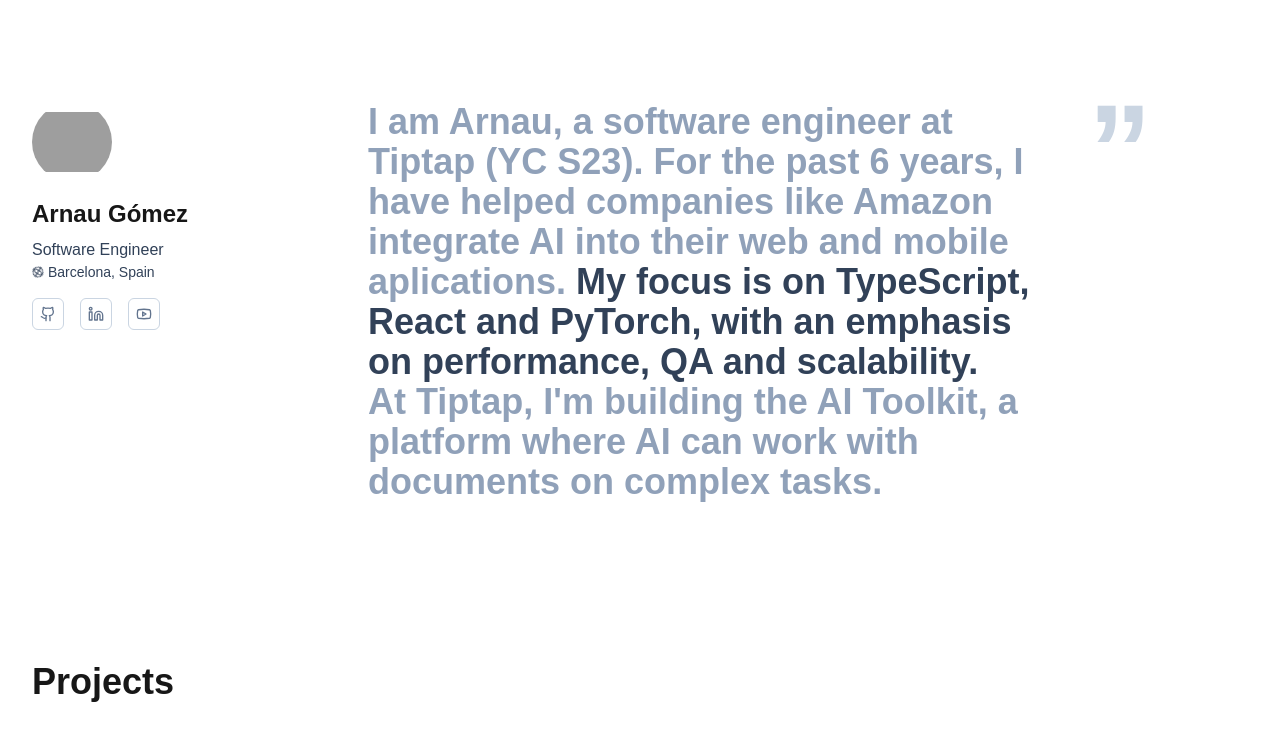
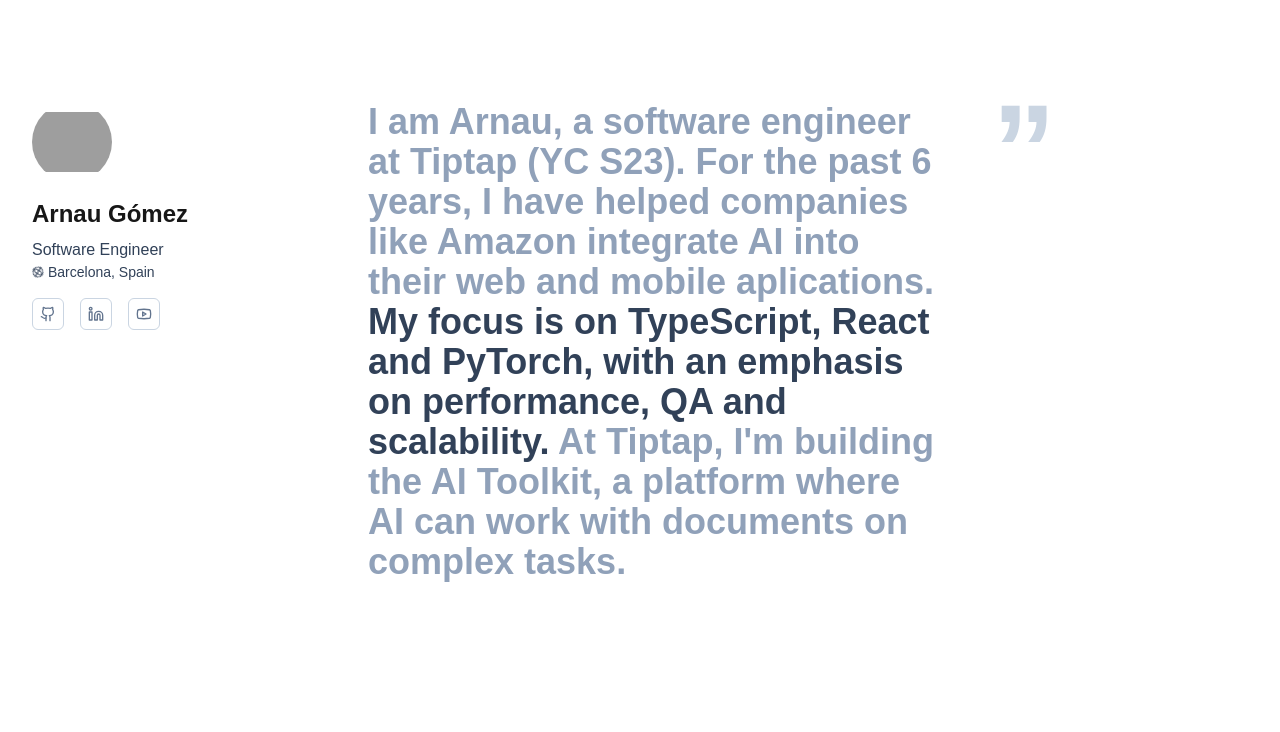
Before and after one commit to arnaugomez/portfolio-v5, a Next.js app: page / in a window 1280 px wide. Shown: the part 708-1440 px from the top of the page. Built offline with nearby package versions, Linux system fonts and the light colour scheme; grey boxes are pictures that could not be loaded.

Commit message:
chore: update Node.js version and package manager in configuration files

```diff
--- a/package.json
+++ b/package.json
@@ -27,5 +27,5 @@
     "tailwindcss": "^4.1.18",
     "typescript": "^5.9.3"
   },
-  "packageManager": "pnpm@9.15.3+sha512.1f79bc245a66eb0b07c5d4d83131240774642caaa86ef7d0434ab47c0d16f66b04e21e0c086eb61e62c77efc4d7f7ec071afad3796af64892fae66509173893a"
+  "packageManager": "pnpm@10.28.0+sha512.05df71d1421f21399e053fde567cea34d446fa02c76571441bfc1c7956e98e363088982d940465fd34480d4d90a0668bc12362f8aa88000a64e83d0b0e47be48"
 }
--- a/src/common/components/DynamicText.tsx
+++ b/src/common/components/DynamicText.tsx
@@ -3,7 +3,7 @@
 import { cn } from "@/utils/cn";
 
 const text =
-  "I am Arnau, a software engineer at Tiptap (YC S23). #For the past 6 years, I have helped companies like Amazon integrate AI into their web and mobile aplications.# My focus is on TypeScript, React and PyTorch, with an emphasis on performance, QA and scalability. #<br />At Tiptap, I'm building the AI Toolkit, a platform where AI can work with documents on complex tasks.";
+  "I am Arnau, a software engineer at Tiptap (YC S23). #For the past 6 years, I have helped companies like Amazon integrate AI into their web and mobile aplications.# My focus is on TypeScript, React and PyTorch, with an emphasis on performance, QA and scalability. #At Tiptap, I'm building the AI Toolkit, a platform where AI can work with documents on complex tasks.";
 const split = text.split("#");
 
 export function DynamicText() {
@@ -34,7 +34,7 @@
 
   return (
     <div className="text-slate-400 flex-1 min-w-0 text-3xl sm:text-4xl font-bold">
-      <div className="relative max-w-2xl" ref={containerRef}>
+      <div className="relative max-w-xl" ref={containerRef}>
         <div className="hidden xl:block absolute pl-12 -top-4 left-full text-9xl text-slate-300">
           &rdquo;
         </div>
@@ -45,9 +45,9 @@
               "transition-colors duration-500 ease-in-out",
             )}
             key={index}
-            // biome-ignore lint/security/noDangerouslySetInnerHtml: Hello
-            dangerouslySetInnerHTML={{ __html: text }}
-          ></span>
+          >
+            {text}
+          </span>
         ))}
       </div>
     </div>
```
Also changed, not shown: 1 other file (tests, documents, lock files or other folders).
